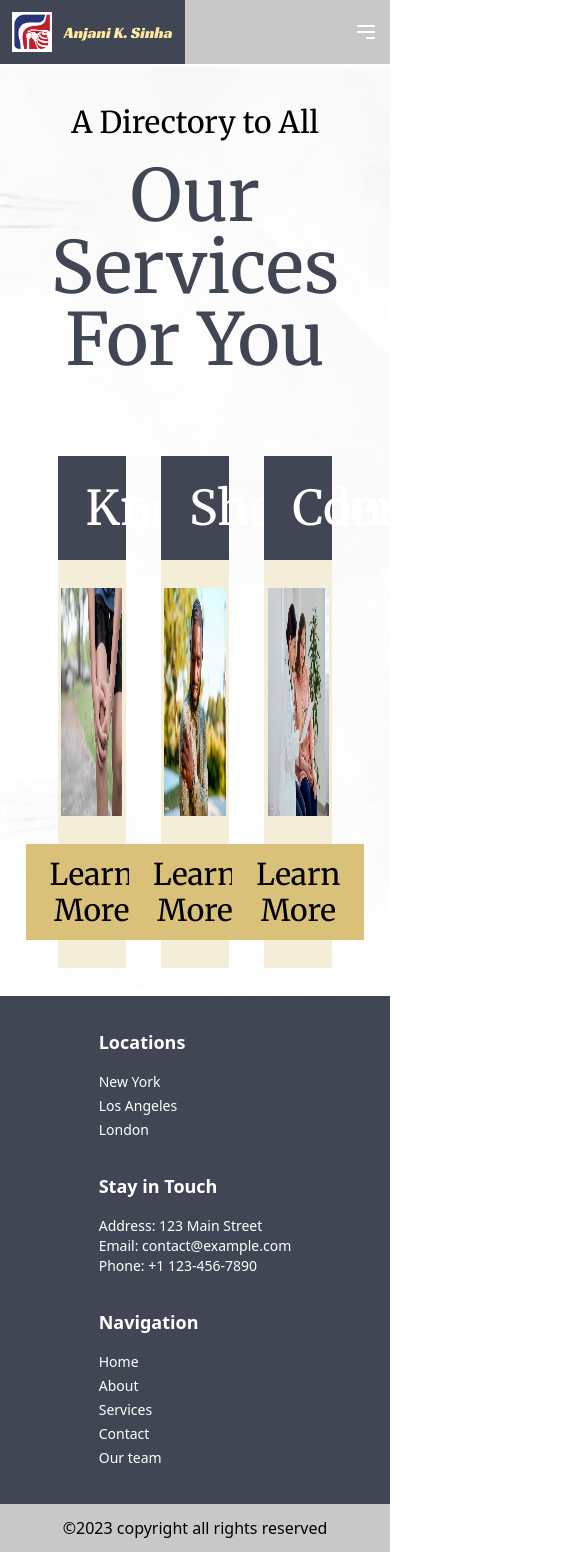
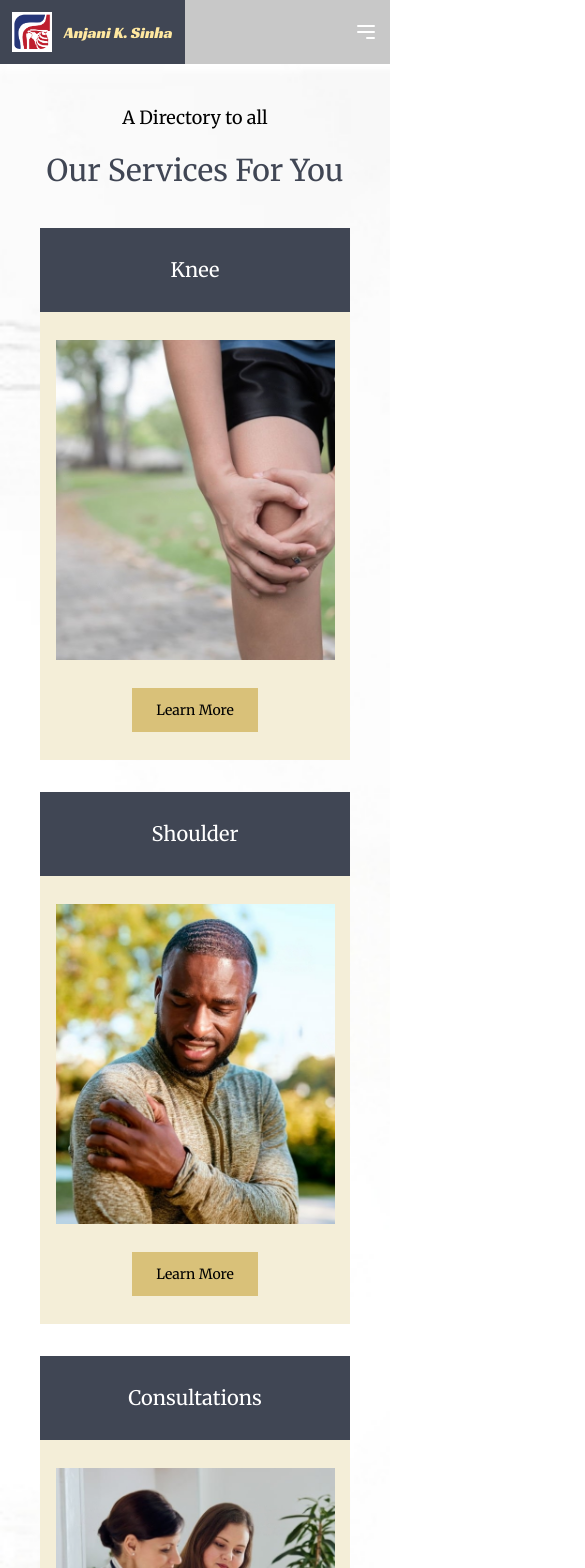
Before and after one commit to AgnethaDMello/aks-website, a Nuxt app in the folder project/: page /services in a window 390 px wide. Shown: the top 1568 px of the page, 585 px wide, since content can reach past the window. Built offline with nearby package versions, Linux system fonts and the light colour scheme.

Commit message:
services mq

```diff
--- a/project/pages/services.vue
+++ b/project/pages/services.vue
@@ -3,55 +3,65 @@
     style="background-image: url('gray-bg.jpeg')"
     class="bg-yellow h-max font-merriweather w-[100%] pt-10 pb-7 bg-local bg-cover bg-no-repeat"
   >
-    <h2 class="text-3xl text-center">A Directory to All</h2>
-    <h1 class="text-7xl text-dark-gray text-center pt-5 mb-10">
+    <h2 class="lg:text-3xl text-lg text-center">A Directory to all</h2>
+    <h1 class="lg:text-7xl text-3xl text-dark-gray text-center pt-5 mb-10 px-4">
       Our Services For You
     </h1>
-    <div class="flex justify-around mt-20 ml-10 mr-10">
+    <div class="md:flex justify-around lg:mt-20 mt-10 mx-10">
       <div
-        class="bg-light-yellow w-[22%] h-[32rem] flex flex-col text-center items-center"
+        class="bg-light-yellow md:w-[30%] md:h-[32rem] lg:h-[36rem] flex flex-col text-center items-center mb-8"
       >
-        <h3 class="text-5xl w-[100%] bg-dark-gray mb-7 p-7 text-white">Knee</h3>
+        <h3
+          class="lg:text-5xl text-xl w-[100%] bg-dark-gray mb-7 p-7 text-white"
+        >
+          Knee
+        </h3>
         <img
           src="knee-services-thumbnail.jpeg"
           alt=""
-          class="w-[90%] h-[20rem]"
+          class="w-[90%] h-[20rem] object-cover"
         />
-        <NuxtLink to="/knee" class="text-3xl m-7 bg-yellow-btn p-3 pl-6 pr-6"
+        <NuxtLink
+          to="/knee"
+          class="lg:text-3xl text-sm m-7 bg-yellow-btn p-3 pl-6 pr-6"
           >Learn More</NuxtLink
         >
       </div>
       <div
-        class="bg-light-yellow w-[22%] h-[32rem] flex flex-col text-center items-center"
+        class="bg-light-yellow md:w-[30%] md:h-[32rem] lg:h-[36rem] flex flex-col text-center items-center mb-8"
       >
-        <h3 class="text-5xl w-[100%] bg-dark-gray mb-7 p-7 text-white">
+        <h3
+          class="lg:text-5xl text-xl w-[100%] bg-dark-gray mb-7 p-7 text-white"
+        >
           Shoulder
         </h3>
         <img
           src="shoulder-services-thumbnail.jpeg"
           alt=""
-          class="w-[90%] h-[20rem]"
+          class="w-[90%] h-[20rem] object-cover"
         />
         <NuxtLink
           to="/shoulder"
-          class="text-3xl m-7 bg-yellow-btn p-3 pl-6 pr-6"
+          class="lg:text-3xl text-sm m-7 m-7 bg-yellow-btn p-3 pl-6 pr-6"
           >Learn More</NuxtLink
         >
       </div>
       <div
-        class="bg-light-yellow w-[22%] h-[32rem] flex flex-col text-center items-center"
+        class="bg-light-yellow md:w-[30%] md:h-[32rem] lg:h-[36rem] flex flex-col text-center items-center"
       >
-        <h3 class="text-5xl w-[100%] bg-dark-gray mb-7 p-7 text-white">
+        <h3
+          class="lg:text-5xl text-xl w-[100%] bg-dark-gray mb-7 p-7 text-white"
+        >
           Consultations
         </h3>
         <img
           src="ortho-services-thumbnail.jpeg"
           alt=""
-          class="w-[90%] h-[20rem]"
+          class="w-[90%] h-[20rem] object-cover"
         />
         <NuxtLink
           to="/shoulder"
-          class="text-3xl m-7 bg-yellow-btn p-3 pl-6 pr-6"
+          class="lg:text-3xl text-sm m-7 m-7 bg-yellow-btn p-3 pl-6 pr-6"
           >Learn More</NuxtLink
         >
       </div>
```
